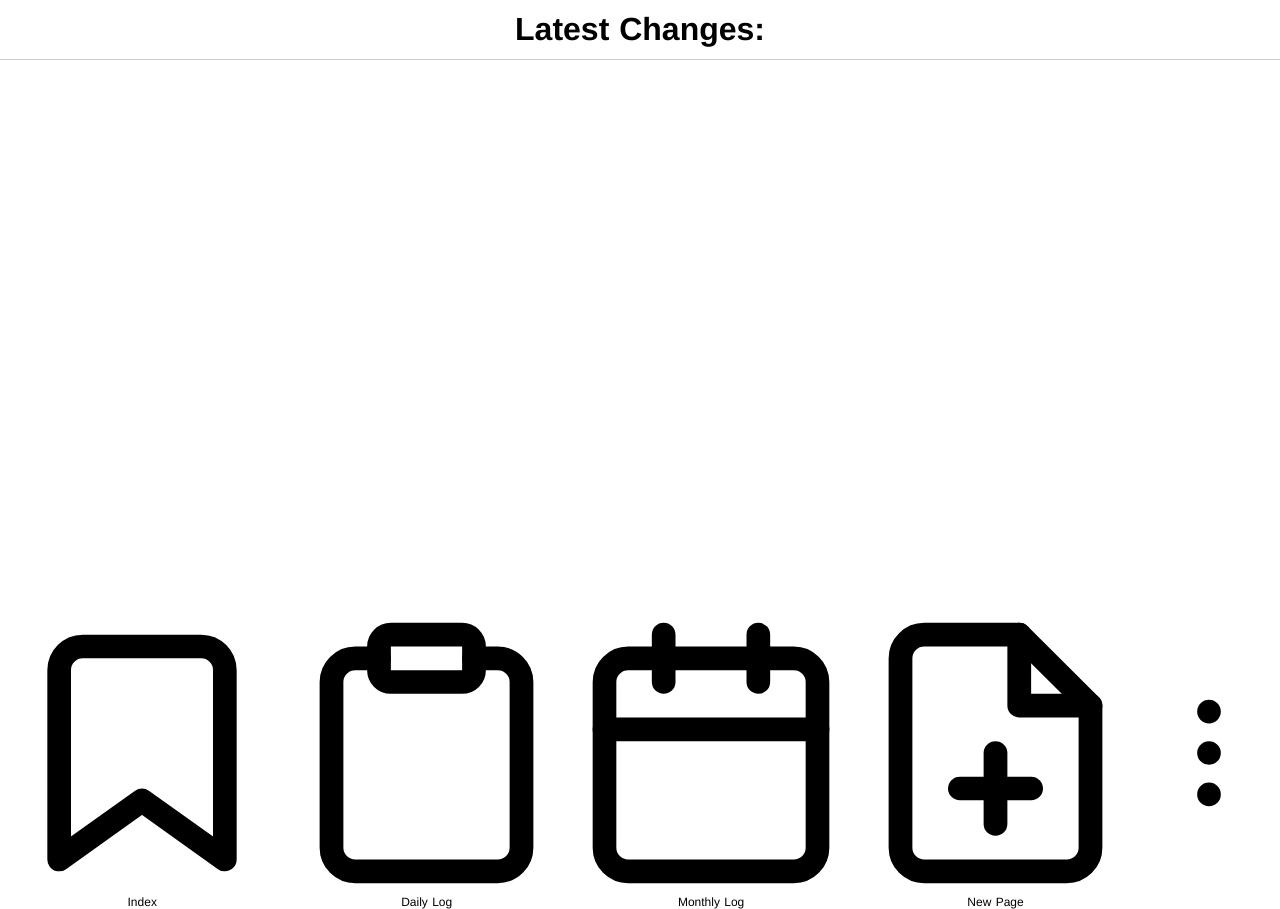
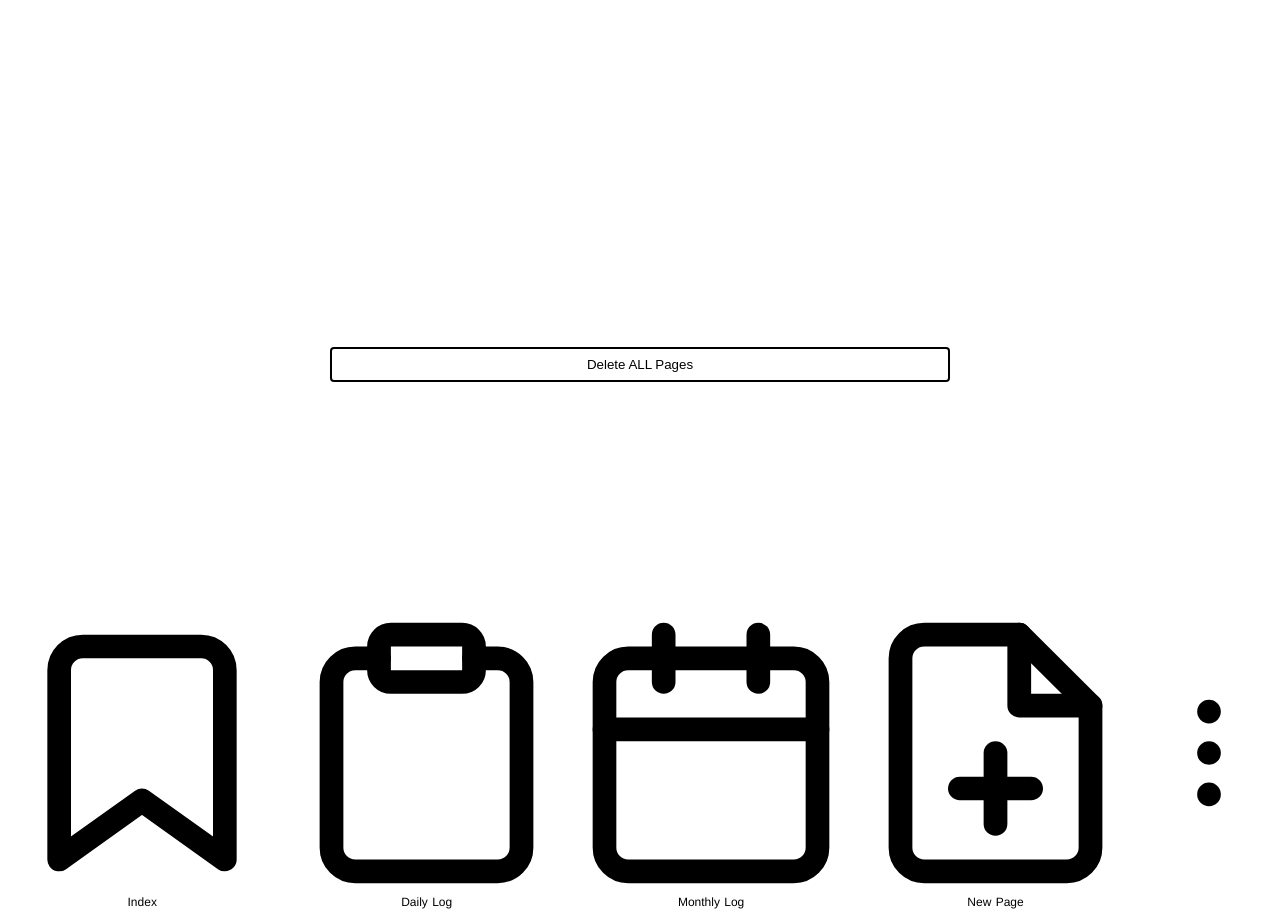
Before and after one commit to nathanielgreen/bulletbuddy, a Nuxt app: page /menu in a window 1280 px wide. Built offline with nearby package versions, Linux system fonts and the light colour scheme; what vue2-touch-events would draw is missing.

Commit message:
[BU-29] (Feature) Add Option to Delete All Pages (#27)
* BU-29: Added button and touch events

* BU-29: Counter and hold delay working

* BU-29: Moved button into its own component

* BU-29: Delete All Pages working

* BU-29: Refactoring Interval and Timer clear

```diff
--- /dev/null
+++ b/components/DeleteAllPagesButton.vue
@@ -0,0 +1,67 @@
+<template>
+  <div class="delete-all-pages-button">
+    <h3 v-if="timer.visible">Deleting ALL Pages in {{ timer.count }}</h3>
+    <button
+      oncontextmenu="return false;"
+      class="delete-all-pages-button__button"
+      v-on:mousedown="deleteAllPages"
+      v-on:mouseup="clearTimerAndIntervals"
+      v-on:touchstart="deleteAllPages"
+      v-on:touchend="clearTimerAndIntervals"
+    >Delete ALL Pages</button>
+  </div>
+</template>
+
+<script>
+import { mapMutations } from 'vuex';
+
+export default {
+  name: 'Menu',
+  data() {
+    return {
+      delay: '',
+      countdown: '',
+      timer: {
+        visible: false,
+        count: 3,
+      },
+    };
+  },
+  methods: {
+    ...mapMutations({
+      deleteAllPagesMutation: 'DELETE_ALL_PAGES',
+    }),
+    clearTimerAndIntervals() {
+      clearTimeout(this.delay);
+      clearInterval(this.countdown);
+      this.timer.visible = false;
+      this.timer.count = 3;
+    },
+    deleteAllPages() {
+      this.timer.visible = true;
+      this.countdown = setInterval(() => {
+        this.timer.count -= 1;
+      }, 1000);
+      this.delay = setTimeout(() => {
+        this.clearTimerAndIntervals();
+        this.deleteAllPagesMutation();
+      }, 3000);
+    },
+  },
+};
+</script>
+
+<style lang="scss" scoped>
+.delete-all-pages-button {
+  &__button {
+    background: none;
+    border: solid;
+    border-width: 2px;
+    border-radius: 4px;
+    margin: 8px;
+    padding: 8px;
+    user-select: none;
+    width: 50%;
+  }
+}
+</style>
--- a/pages/index.vue
+++ b/pages/index.vue
@@ -83,9 +83,6 @@ export default {
       padding: 4px;
       display: flex;
       justify-content: space-between;
-      -webkit-user-select: none;
-      -moz-user-select: none;
-      -ms-user-select: none;
       user-select: none;
 
       &:hover, active {
--- a/pages/menu.vue
+++ b/pages/menu.vue
@@ -1,15 +1,18 @@
 <template>
   <div class="menu">
-    <div class="menu__item">
-      <h1 class="menu__item-header">Latest Changes:</h1>
-      <span class="menu__item-headway" id="headway"></span>
-    </div>
+    <span class="menu-headway" id="headway"></span>
+    <DeleteAllPagesButton class="menu__item"/>
   </div>
 </template>
 
 <script>
+import DeleteAllPagesButton from '~/components/DeleteAllPagesButton.vue';
+
 export default {
   name: 'Menu',
+  components: {
+    DeleteAllPagesButton,
+  },
   head() {
     return {
       script: [
@@ -38,26 +41,31 @@ export default {
 
 <style lang="scss" scoped>
 .menu {
+  display: flex;
   height: 100%;
   width: 100%;
 
+  &-headway {
+    align-items: center;
+    display: flex;
+    height: 40px;
+    justify-content: center;
+    position: absolute;
+    right: 0;
+    top: 0;
+    width: 40px;
+  }
+
   &__item {
-    border-bottom: solid;
-    display: flex;
-    aling-items: center;
-    justify-content: center;
-    border-color: #cccccc;
-    border-width: 1px;
-    height: 60px;
+    align-self: center;
+    text-align: center;
+    margin: 20px;
+    -webkit-user-select: none;
+    -moz-user-select: none;
+    -ms-user-select: none;
+    user-select: none;
+    width: 100%;
+  }
 
-    &-header {
-      display: flex;
-      align-items: center;
-    }
-    &-headway {
-      display: flex;
-      align-items: center;
-    }
-  }
 }
 </style>
--- a/store/mutations.js
+++ b/store/mutations.js
@@ -35,6 +35,9 @@ const mutations = {
   DELETE_PAGE(state, index) {
     state.pages.splice(index, 1);
   },
+  DELETE_ALL_PAGES(state) {
+    state.pages = [];
+  },
   TOGGLE_TASK(state, data) {
     const task = state.viewedItems[data.index];
     task.checked = !task.checked;
```
